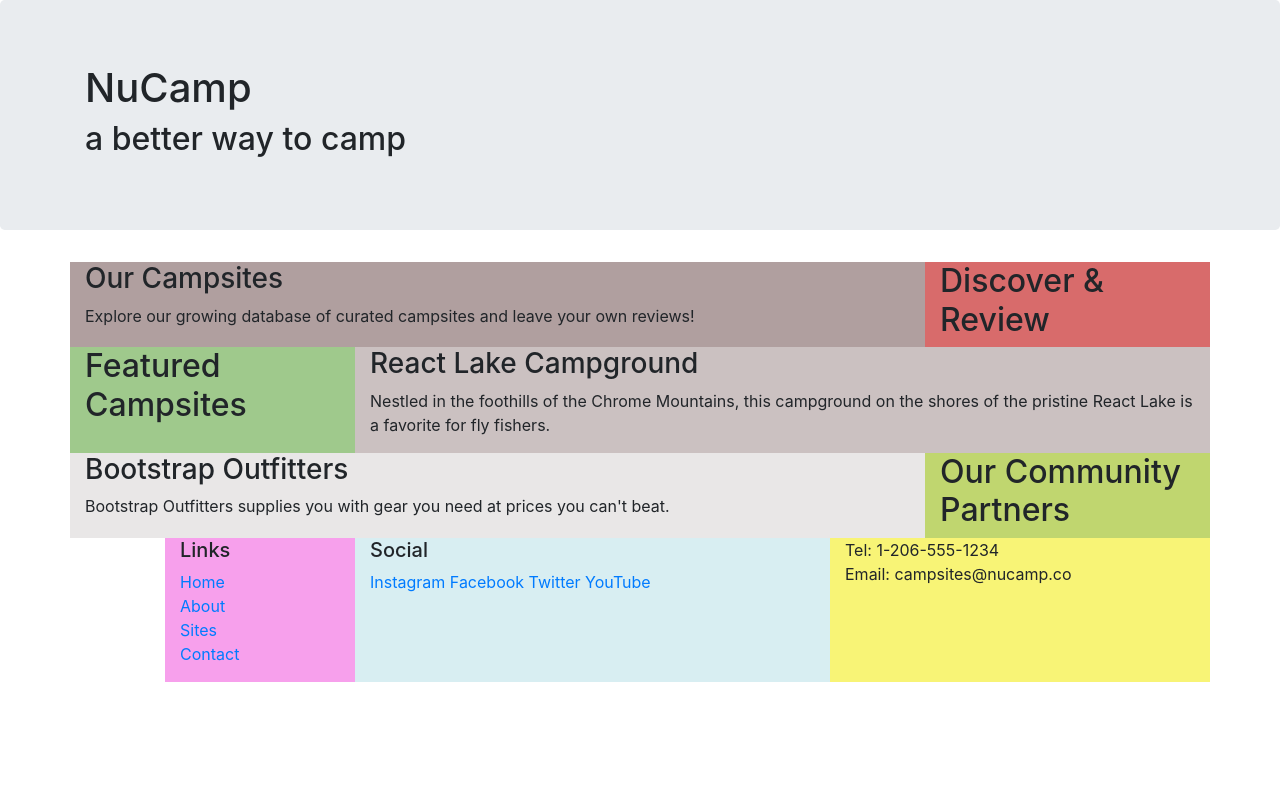
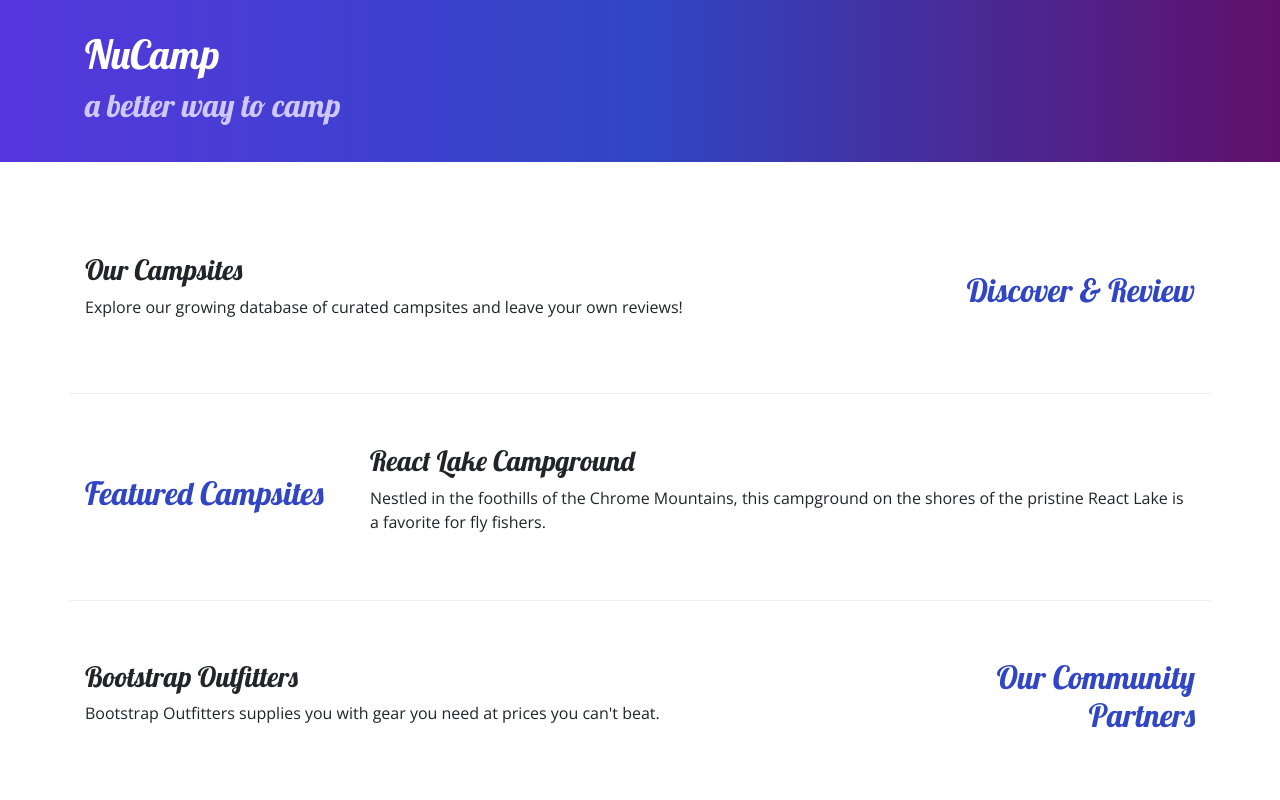
Before and after one commit to mektefaie/nucamp-bootstrap, a website: page index.html in a window 1280 px wide. Shown: the top 800 px of the page. Drawn offline with nearby package versions, Linux system fonts and the light colour scheme.

Commit message:
Add custom css styles

```diff
--- /dev/null
+++ b/css/styles.css
@@ -0,0 +1,32 @@
+body {
+  font-family: "Open Sans", sans-serif;
+}
+
+h1, h2, h3 {
+  font-family: "Lobster", cursive;
+}
+
+h2 {
+  color: #3046C5;
+}
+
+header h2 {
+  color: #CEC8FF;
+}
+
+footer {
+  background-image: linear-gradient(#CEC8FF, white);
+  padding: 20px 0;
+}
+
+.jumbotron {
+    padding: 30px;
+    background-image: linear-gradient(to right, #5637DD, #3046C5, #60106B);
+    color: white;
+}
+
+.row-content {
+    padding: 50px 0;
+    border-bottom: 1px ridge;
+    min-height: 200px;
+}
--- a/index.html
+++ b/index.html
@@ -9,12 +9,16 @@
     <!-- Bootstrap CSS -->
     <link rel="stylesheet" href="node_modules/bootstrap/dist/css/bootstrap.min.css" />
 
+    <!-- Additional CSS must be placed after Bootstrap CSS -->
+    <link rel="stylesheet" href="https://fonts.googleapis.com/css?family=Lobster|Open+Sans" />
+    <link rel="stylesheet" href="css/styles.css" />
+
     <title>NuCamp: A Better Way To Camp</title>
 </head>
 
 <body>
 
-    <header class="jumbotron">
+    <header class="jumbotron jumbotron-fluid">
         <div class="container">
             <div class="row">
                 <div class="col">
@@ -26,32 +30,32 @@
     </header>
 
     <div class="container">
-        <div class="row">
-            <div class="col-sm-4 col-md-3 order-sm-last" style="background:#d86b6b">
-                <h2>Discover & Review</h2>
+        <div class="row row-content align-items-center">
+            <div class="col-sm-4 col-md-3 order-sm-last">
+                <h2 class="text-sm-right">Discover & Review</h2>
             </div>
-            <div class="col" style="background:#b09f9f">
+            <div class="col">
                 <h3>Our Campsites</h3>
                 <p>Explore our growing database of curated campsites and leave your own reviews!</p>
             </div>
         </div>
 
-        <div class="row">
-            <div class="col-sm-4 col-md-3" style="background:#9fc98c">
+        <div class="row row-content align-items-center">
+            <div class="col-sm-4 col-md-3">
                 <h2>Featured Campsites</h2>
             </div>
-            <div class="col" style="background:#cbc1c1">
+            <div class="col">
                 <h3>React Lake Campground</h3>
                 <p>Nestled in the foothills of the Chrome Mountains, this campground on the shores of the pristine React
                     Lake is a favorite for fly fishers.</p>
             </div>
         </div>
 
-        <div class=row>
-            <div class="col-sm-4 col-md-3 order-sm-last" style="background:#c0d66f">
-                <h2>Our Community Partners</h2>
+        <div class="row row-content align-items-center">
+            <div class="col-sm-4 col-md-3 order-sm-last">
+                <h2 class="text-sm-right">Our Community Partners</h2>
             </div>
-            <div class="col" style="background:#e9e7e7">
+            <div class="col">
                 <h3>Bootstrap Outfitters</h3>
                 <p>Bootstrap Outfitters supplies you with gear you need at prices you can't beat.</p>
             </div>
@@ -61,7 +65,7 @@
     <footer>
         <div class="container">
             <div class="row">
-                <div class="col-4 col-sm-2 offset-1" style="background:#f7a0ec">
+                <div class="col-4 col-sm-2 offset-1">
                     <h5>Links</h5>
                     <ul class="list-unstyled">
                         <li><a href="#">Home</a></li>
@@ -70,14 +74,14 @@
                         <li><a href="#">Contact</a></li>
                     </ul>
                 </div>
-                <div class="col-6 col-sm-5" style="background:#9bd3dd62">
+                <div class="col-6 col-sm-5 text-center">
                     <h5>Social</h5>
                     <a href="http://instagram.com/">Instagram</a>
                     <a href="http://facebook.com/">Facebook</a>
                     <a href="http://twitter.com/">Twitter</a>
                     <a href="http://youtube.com/">YouTube</a>
                 </div>
-                <div class="col-sm-4" style="background:#f8f476">
+                <div class="col-sm-4 text-center">
                     Tel: 1-206-555-1234<br />
                     Email: campsites@nucamp.co
                 </div>
```
